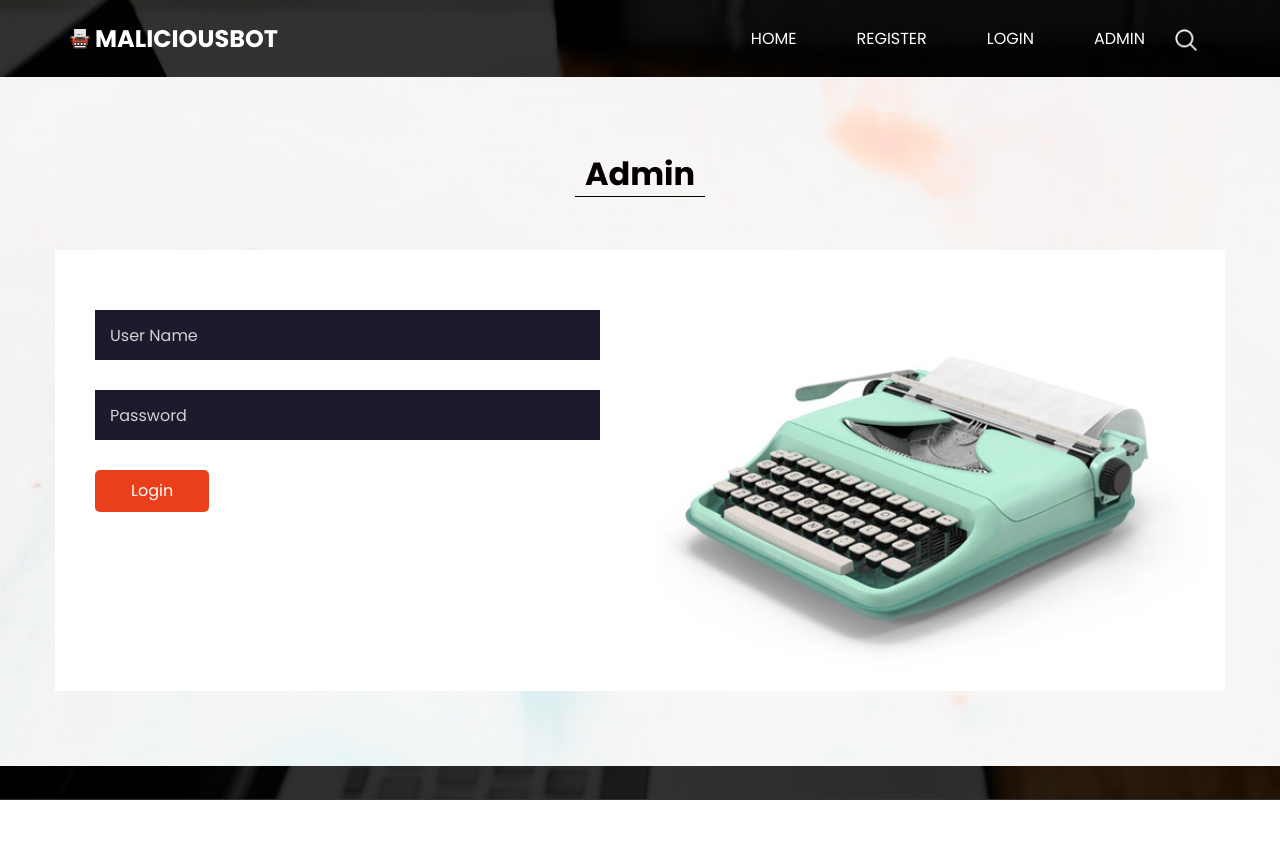
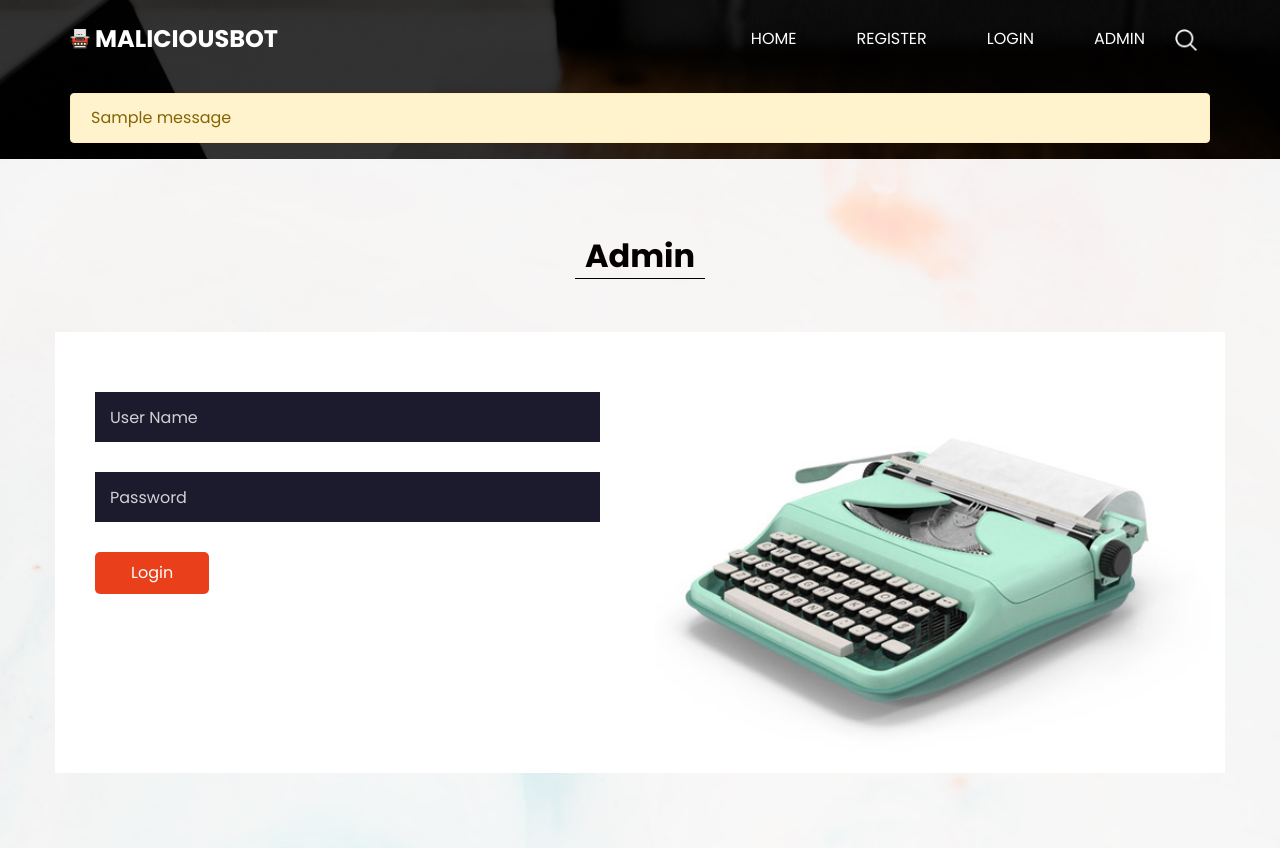
Before and after one commit to Parik-2006/diploma-project, a Django app: page /adminlogin in a window 1280 px wide. Before the commit the page ends 800 px from the top, so only its background shows below. Run offline with Django 3.2, Linux system fonts and the light colour scheme; tables that the repository leaves empty hold one stand-in row (values such as "Sample post"); one stand-in notice (Sample message) is shown; some libraries are stand-ins or nearby versions.

Commit message:
Show login messages and fix admin login image path

```diff
--- a/templates/adminlogin.html
+++ b/templates/adminlogin.html
@@ -30,7 +30,7 @@
         </div>
         <div class="col-md-6">
           <div class="img-box">
-            <img src="images/contact-img.jpg" alt="">
+            <img src="{% static 'images/contact-img.jpg' %}" alt="">
           </div>
         </div>
       </div>
--- a/templates/nav.html
+++ b/templates/nav.html
@@ -92,6 +92,13 @@
 
   <script type="text/javascript" src="{% static 'js/jquery-3.4.1.min.js' %}"></script>
   <script type="text/javascript" src="{% static 'js/bootstrap.js' %}"></script>
+  {% if messages %}
+  <div class="container mt-3">
+    {% for message in messages %}
+    <div class="alert alert-warning" role="alert">{{ message }}</div>
+    {% endfor %}
+  </div>
+  {% endif %}
 {% block content %}
 {% endblock %}
 </body>
```
